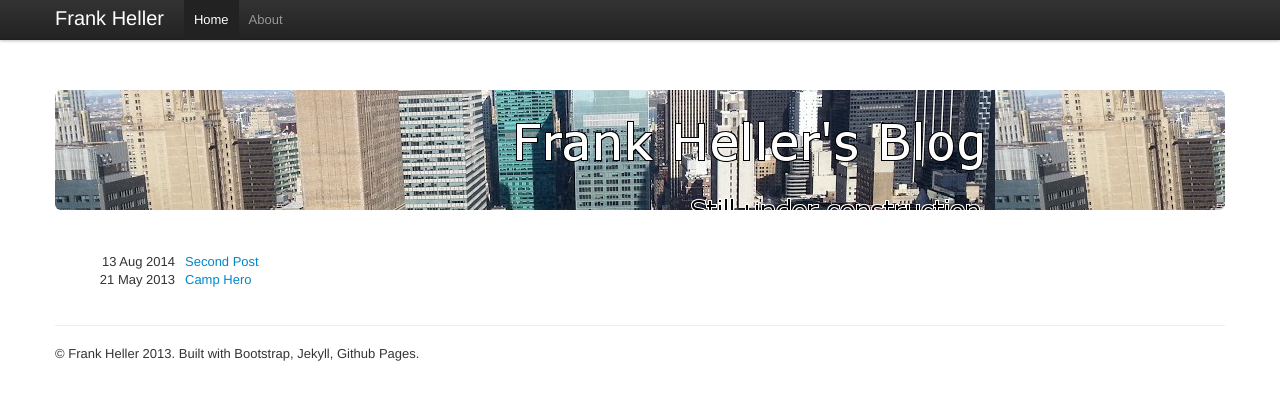
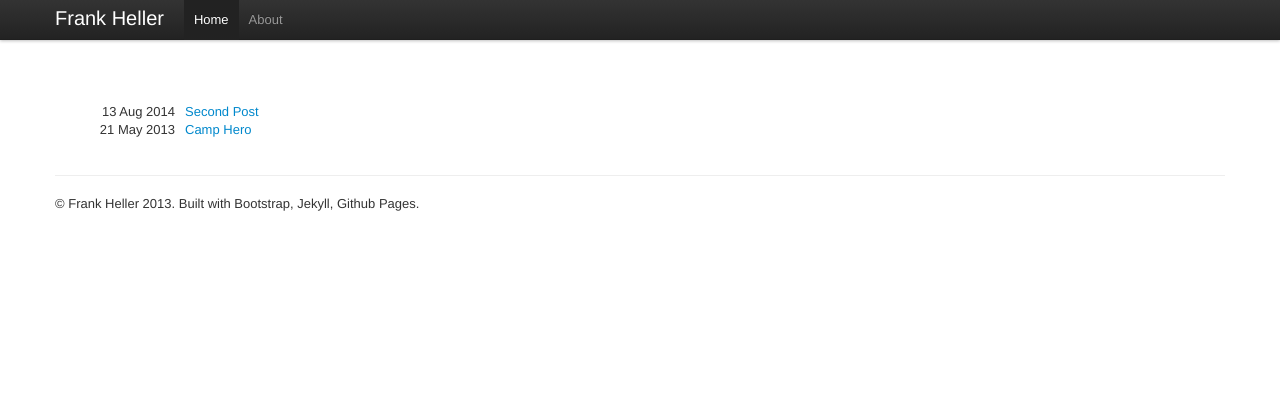
Before and after one commit to fheller/fheller.github.io, a Jekyll site: the page built from index.html, in a window 1280 px wide. Shown: the top 400 px of the page. Built offline with Jekyll 4.4.1, drawn with Linux system fonts in a browser that asks for light colours; nearby versions of some CDN libraries.

Commit message:
kill hero banner

```diff
--- a/index.html
+++ b/index.html
@@ -3,19 +3,19 @@ layout: default
 title: frankheller
 ---
 
-      <div class="row">
+      <!-- <div class="row">
         <div class="span12">
 
           <div class="hero-unit" style="background-image: url(/images/skyline-hero.jpg);background-position:left;">
 
-            <!-- <h1 style="color:#fff; float:right;"><br>Frank Heller's blog</h1>
+             <h1 style="color:#fff; float:right;"><br>Frank Heller's blog</h1>
             <p style="color:#fff;float:right;">Always under construction</p>
 
-            <br><br><br><br><br><br><br><br> -->
+            <br><br><br><br><br><br><br><br>
 
           </div>
         </div>
-      </div>
+      </div> -->
 
 <!--
 <div class="row">
```
